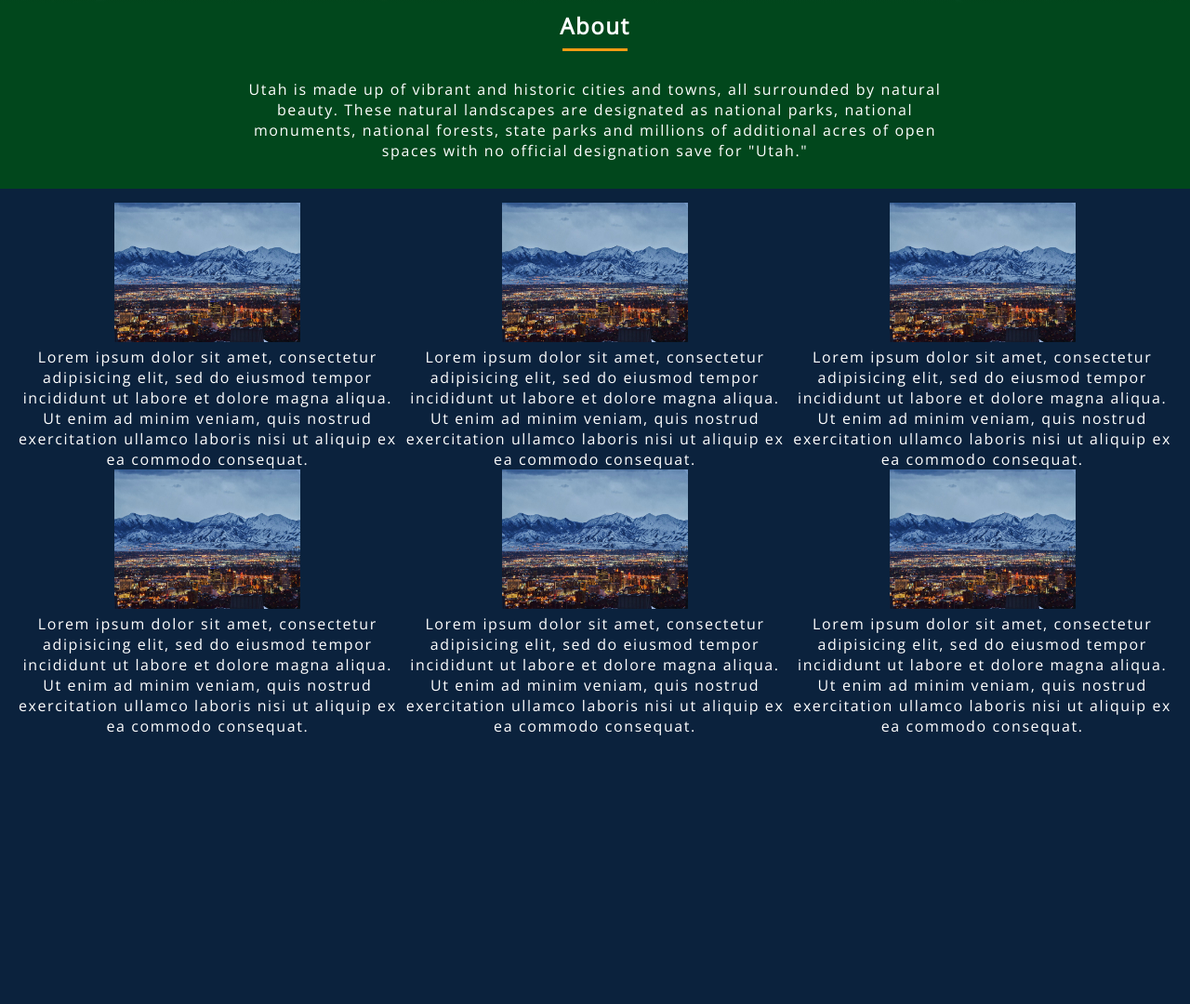
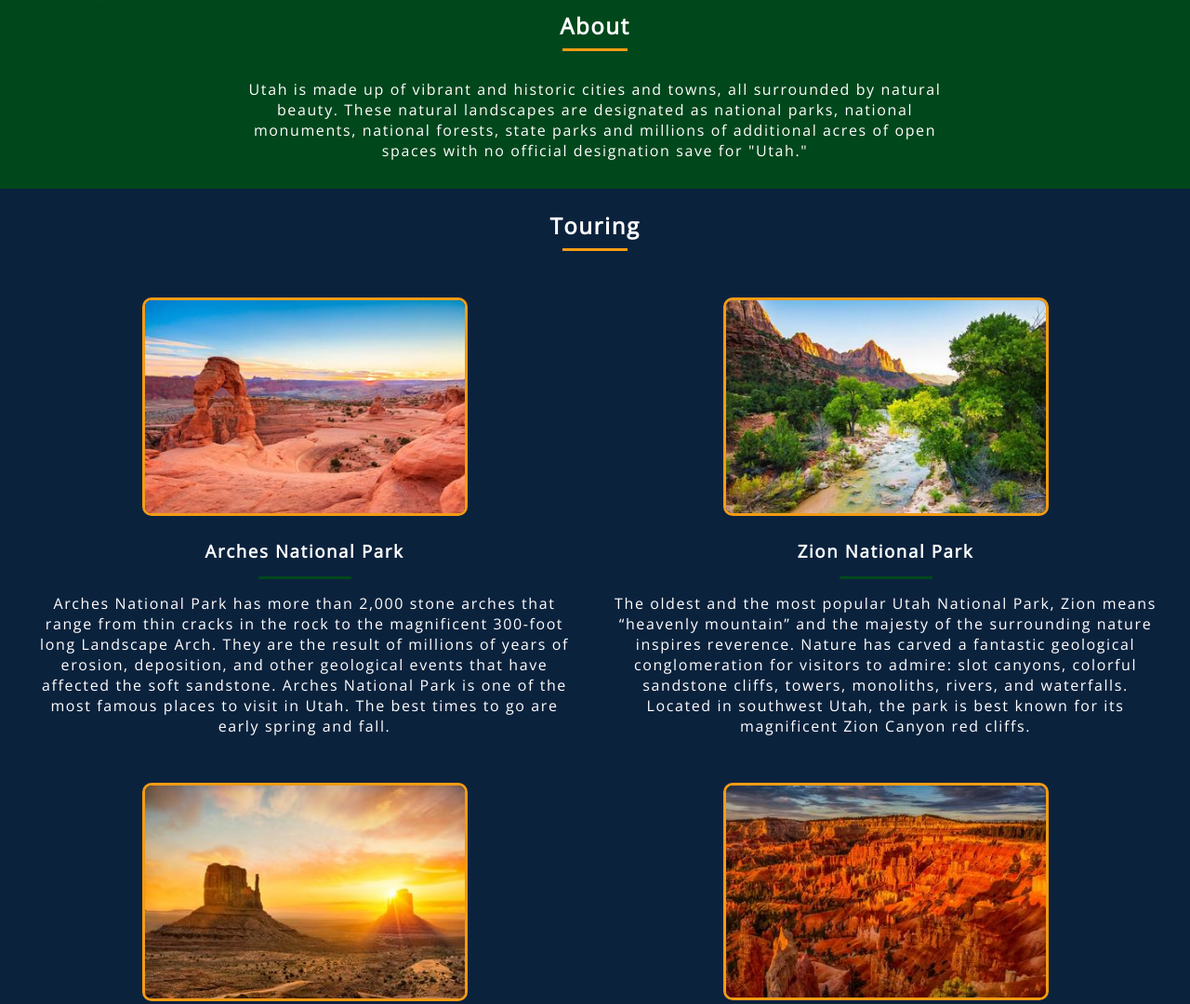
Before and after one commit to ChandlerWhite/chandlerwhite.github.io-utah-project, a plain HTML site: page index.html in a window 1280 px wide. Shown: the part 772-1852 px from the top of the page at 93% size. Before the commit the page ends 1579 px from the top, so only its background shows below. Drawn offline with nearby package versions, Linux system fonts and the light colour scheme.

Commit message:
upload project

```diff
--- a/index.html
+++ b/index.html
@@ -13,7 +13,6 @@
 				<a href="#home"><li>Home</li></a>
 				<a href="#about"><li>About</li></a>
 				<a href="#touring"><li>Touring</li></a>
-				<a href="#contact"><li>Contact</li></a>
 			</ul>
 		</nav> <!-- End Nav -->
 		<header class="main-header">
@@ -30,69 +29,66 @@
 			<p>Utah is made up of vibrant and historic cities and towns, all surrounded by natural beauty. These natural landscapes are designated as national parks, national monuments, national forests, state parks and millions of additional acres of open spaces with no official designation save for "Utah."</p>
 		</section> <!-- End About Bar -->
 		<section id="touring">
+			<h2>Touring</h2>
+			<hr>
 			<div class='tour-wrapper'>
 				<div class='row'> <!-- Row 1 -->
 					<div class='column'>
 					  	<div class='tour-img'>
-					    	<img src="img/main-background.jpg">
+					    	<img src="img/arch.jpg">
 					  	</div>
-					  	<p>Lorem ipsum dolor sit amet, consectetur adipisicing elit, sed do eiusmod
-					  	tempor incididunt ut labore et dolore magna aliqua. Ut enim ad minim veniam,
-					  	quis nostrud exercitation ullamco laboris nisi ut aliquip ex ea commodo
-					  	consequat.</p>
+					  	<h3>Arches National Park</h3>
+					  	<hr class="green">
+					  	<p>Arches National Park has more than 2,000 stone arches that range from thin cracks in the rock to the magnificent 300-foot long Landscape Arch. They are the result of millions of years of erosion, deposition, and other geological events that have affected the soft sandstone. Arches National Park is one of the most famous places to visit in Utah. The best times to go are early spring and fall.</p>
 					</div>
 					<div class='column'>
 					  	<div class='tour-img'>
-					    	<img src="img/main-background.jpg">
+					    	<img src="img/zion.jpg">
 					  	</div>
-					  	<p>Lorem ipsum dolor sit amet, consectetur adipisicing elit, sed do eiusmod
-					  	tempor incididunt ut labore et dolore magna aliqua. Ut enim ad minim veniam,
-					  	quis nostrud exercitation ullamco laboris nisi ut aliquip ex ea commodo
-					  	consequat.</p>
+					  	<h3>Zion National Park</h3>
+					  	<hr class="green">
+					  	<p>The oldest and the most popular Utah National Park, Zion means “heavenly mountain” and the majesty of the surrounding nature inspires reverence. Nature has carved a fantastic geological conglomeration for visitors to admire: slot canyons, colorful sandstone cliffs, towers, monoliths, rivers, and waterfalls. Located in southwest Utah, the park is best known for its magnificent Zion Canyon red cliffs.</p>
 					</div>
 					<div class='column'>
 					  	<div class='tour-img'>
-					    	<img src="img/main-background.jpg">
+					    	<img src="img/monument.jpg">
 					  	</div>
-					  	<p>Lorem ipsum dolor sit amet, consectetur adipisicing elit, sed do eiusmod
-					  	tempor incididunt ut labore et dolore magna aliqua. Ut enim ad minim veniam,
-					  	quis nostrud exercitation ullamco laboris nisi ut aliquip ex ea commodo
-					  	consequat.</p>
-					</div>
-				</div> <!-- End Row 1 -->
-				<div class='row'> <!-- Row 2 -->
-					<div class='column'>
-					  <div class='tour-img'>
-					    	<img src="img/main-background.jpg">
-					  	</div>
-					  	<p>Lorem ipsum dolor sit amet, consectetur adipisicing elit, sed do eiusmod
-					  	tempor incididunt ut labore et dolore magna aliqua. Ut enim ad minim veniam,
-					  	quis nostrud exercitation ullamco laboris nisi ut aliquip ex ea commodo
-					  	consequat.</p>
+					  	<h3>Monument Valley</h3>
+					  	<hr class="green">
+					  	<p>Monument Valley looks today the same way it looked thousands of years ago – you will see an endless horizon with an expansive skyline and enormous otherworldly buttes sticking out and separated by deep canyons. This attraction is one of the things to see in Utah. Created by millennia of relentless work on behalf of wind and water, the buttes can be seen in comfort from the 14-mile long dirt road that crosses the Valley.</p>
 					</div>
 					<div class='column'>
-					  <div class='tour-img'>
-					    	<img src="img/main-background.jpg">
+					  	<div class='tour-img'>
+					    	<img src="img/bryce.jpg">
 					  	</div>
-					  	<p>Lorem ipsum dolor sit amet, consectetur adipisicing elit, sed do eiusmod
-					  	tempor incididunt ut labore et dolore magna aliqua. Ut enim ad minim veniam,
-					  	quis nostrud exercitation ullamco laboris nisi ut aliquip ex ea commodo
-					  	consequat.</p>
+					  	<h3>Bryce Canyon National Park</h3>
+					  	<hr class="green">
+					  	<p>Bryce Canyon National Park is located in southwestern Utah. Although it is called a canyon, it is not a canyon but rather a series of enormous natural amphitheaters located along the eastern side of the Pausaugunt Plateau. The park is also known for its hoodoos: these are tall thin spires of rock that are also sometimes called earth pyramids, fairy chimneys, and tent rocks.</p>
 					</div>
 					<div class='column'>
-					  <div class='tour-img'>
-					    	<img src="img/main-background.jpg">
+					  	<div class='tour-img'>
+					    	<img src="img/salt-lake.jpg">
 					  	</div>
-					  	<p>Lorem ipsum dolor sit amet, consectetur adipisicing elit, sed do eiusmod
-					  	tempor incididunt ut labore et dolore magna aliqua. Ut enim ad minim veniam,
-					  	quis nostrud exercitation ullamco laboris nisi ut aliquip ex ea commodo
-					  	consequat.</p>
+					  	<h3>Great Salt Lake</h3>
+					  	<hr class="green">
+					  	<p>The Great Salt Lake, which borders the state's capital, Salt Lake City, is salty because its tributary rivers are constantly transporting small amounts of salt dissolved from the surrounding rocks in their water. The lake is one of the top Utah points of interest.Once the water comes to the Great Salt Lake, the water evaporates in heat, leaving the salt behind. The lake is 75 miles long and 35 miles wide, and it is spread over a number of flat basins.</p>
 					</div>
-				</div> <!-- End Row 2 -->
+					<div class='column'>
+					  	<div class='tour-img'>
+					    	<img src="img/vivint.jpg">
+					  	</div>
+					  	<h3>Vivint Smart House Arena</h3>
+					  	<hr class="green">
+					  	<p>Vivint Smart Home Arena is an indoor arena located in Salt Lake City, Utah. The arena is the home of the Utah Jazz of the National Basketball Association (NBA) and has been the home venue for other professional athletic teams such as the Utah Blaze of the Arena Football League and the Utah Starzz of the Women's National Basketball Association (WNBA). It seats 18,306 for basketball, has 56 luxury suites, and 668 club seats.</p>
+					</div>
+				</div> <!-- End Row -->
 			</div>
+			<p class="back-to-top"><a href="#top">Back to top</a></p>
 		</section> <!-- End Touring Section -->
-		<footer id="contact">
-
+		<footer>
+			<div class="copyright">
+				<p>All rights reserved to the state of Utah &copy;</p>
+			</div>
 		</footer>
 	</body>
 </html>
--- a/style.css
+++ b/style.css
@@ -10,6 +10,7 @@
 	margin: 0;
 	padding: 0;
 	box-sizing: border-box;
+	text-align: center;
 }
 
 /* Global Styles */
@@ -21,10 +22,23 @@ body {
 	letter-spacing: .1rem;
 }
 
+h2 {
+	text-align: center;
+	padding: 8px;
+}
+
 hr {
 	background-color: #F39C14;
 	border: none;
 	width: 70px;
+	height: 3px;
+	margin: 0 auto;
+}
+
+hr.green {
+	background-color: #01471C;
+	border: none;
+	width: 100px;
 	height: 3px;
 	margin: 0 auto;
 }
@@ -118,15 +132,11 @@ div.slogan h1 {
 	background-color: #01471C;
 }
 
-.about-bar > h2 {
-	padding: 8px;
-}
-
 .about-bar > p {
 	padding: 30px 19%;
 }
 
-/* Flexbox Gallery */
+/* Touring Styles (Flexbox) */
 
 .tour-wrapper {
   margin: 15px;
@@ -147,9 +157,64 @@ div.slogan h1 {
   flex: 1;
   align-items: center;
   text-align: center;
+  padding: 15px;
+}
+
+#touring > h2 {
+	margin-top: 15px;
 }
 
 .tour-img > img {
-	width: 200px;
-	height: 150px;
+	max-width: 350px;
+	min-height: 225px;
+	border: solid #F39C14 3px;
+	border-radius: 10px;
+	margin: 20px;
 }
+
+.column h3 {
+	padding-bottom: 15px;
+}
+
+.column p {
+	padding-top: 15px;
+}
+
+.back-to-top {
+	margin: 25px auto;
+}
+
+/* Footer Styles */
+
+.copyright {
+	background-color: #F39C14;
+	text-align: center;
+}
+
+.copyright > p {
+	margin: auto;
+	padding: 40px;
+	color: #01471C;
+	font-weight: bold;
+	font-size: .8rem;
+}
+
+/* Media Queries */
+
+/* Tablet */
+@media only screen and (min-width: 610px) {
+	.tour-img > img {
+		min-width: 300px;
+	}
+
+	.column p {
+		margin: 0 15%;
+	}
+}
+
+/* Desktop */
+@media only screen and (min-width: 887px) {
+	.column p {
+		margin: 0 auto;
+	}
+}
```
Also changed, not shown: img/arch.jpg (added), img/bryce.jpg (added), img/monument.jpg (added), img/salt-lake.jpg (added), img/zion.jpg (added), 1 other file.
